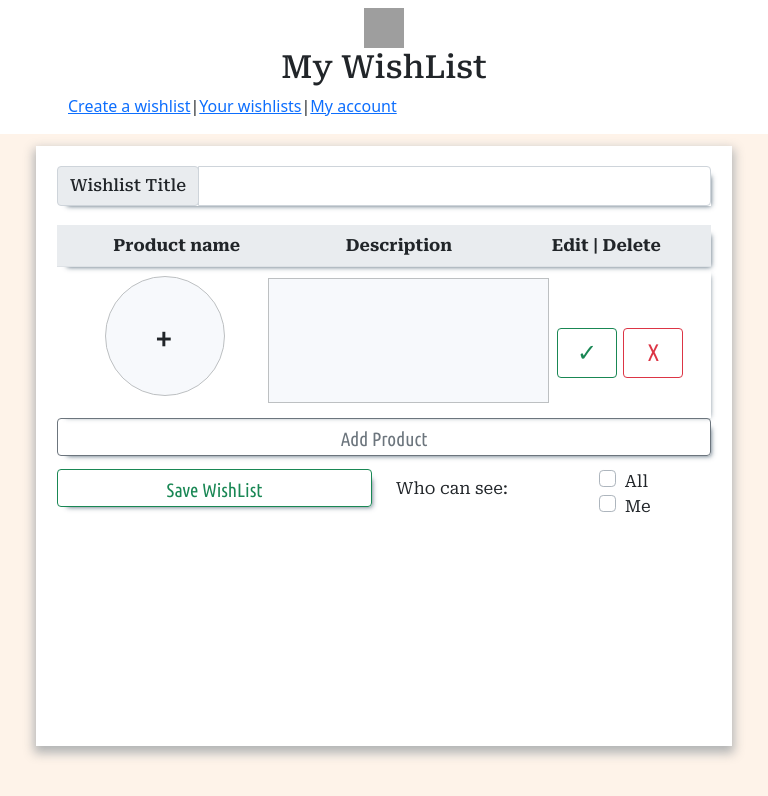
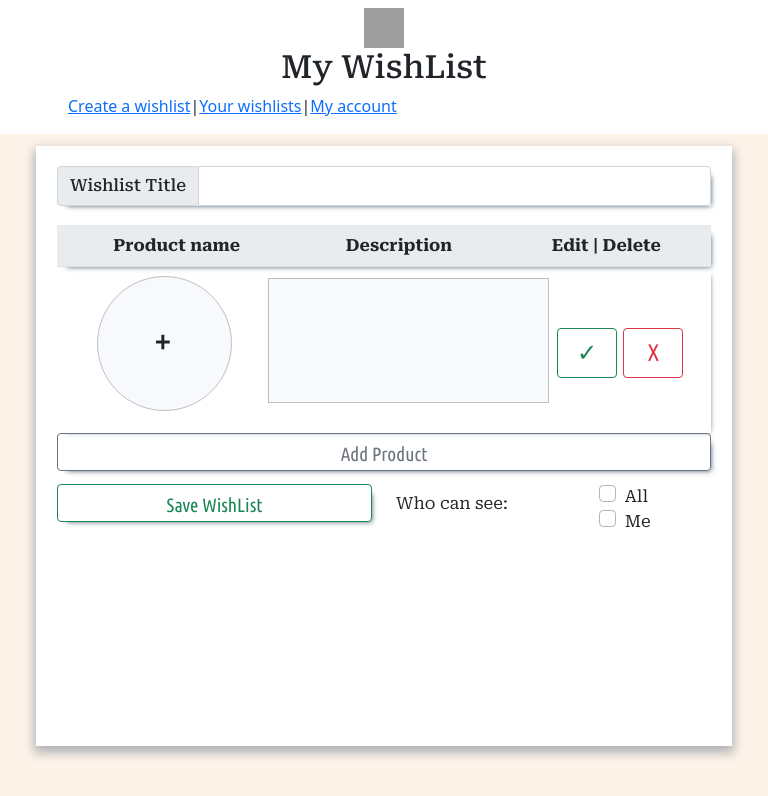
Before and after one commit to AnigalHub/WishList, a Vue app in the folder wish_list.client/: page /createWishlist in a window 768 px wide. Shown: the top 796 px of the page. Built offline with nearby package versions, Linux system fonts and the light colour scheme; grey boxes are pictures that could not be loaded.

Commit message:
удален position:absolut, который ломал ширину экрана в классе upload-photo

```diff
--- a/wish_list.client/src/components/ImageToUpload.vue
+++ b/wish_list.client/src/components/ImageToUpload.vue
@@ -37,7 +37,6 @@
     /*картинка (input), которую загрузили*/
     .upload-photo {
         opacity: 0;
-        position: absolute;
         z-index: -1;
     }
 </style>
@@ -45,7 +44,7 @@
     /*подпись к элементу*/
     label{
         padding-left: 45%;
-        padding-top: 33%;
+        padding-top: 35%;
         font-weight: 400 !important;
         font-size: 3rem;
         font-family: 'Ubuntu Condensed', sans-serif;
@@ -86,8 +85,8 @@
     @media screen and (min-width: 500px) and (max-width: 768px) {
         /*Круг, где картинка (input) и подпись к элементу; картинка, которую загрузили*/
         .circle, img {
-            width: 120px;
-            height: 120px;
+            width: 135px;
+            height: 135px;
         }
         /*подпись к элементу*/
         label{
```
